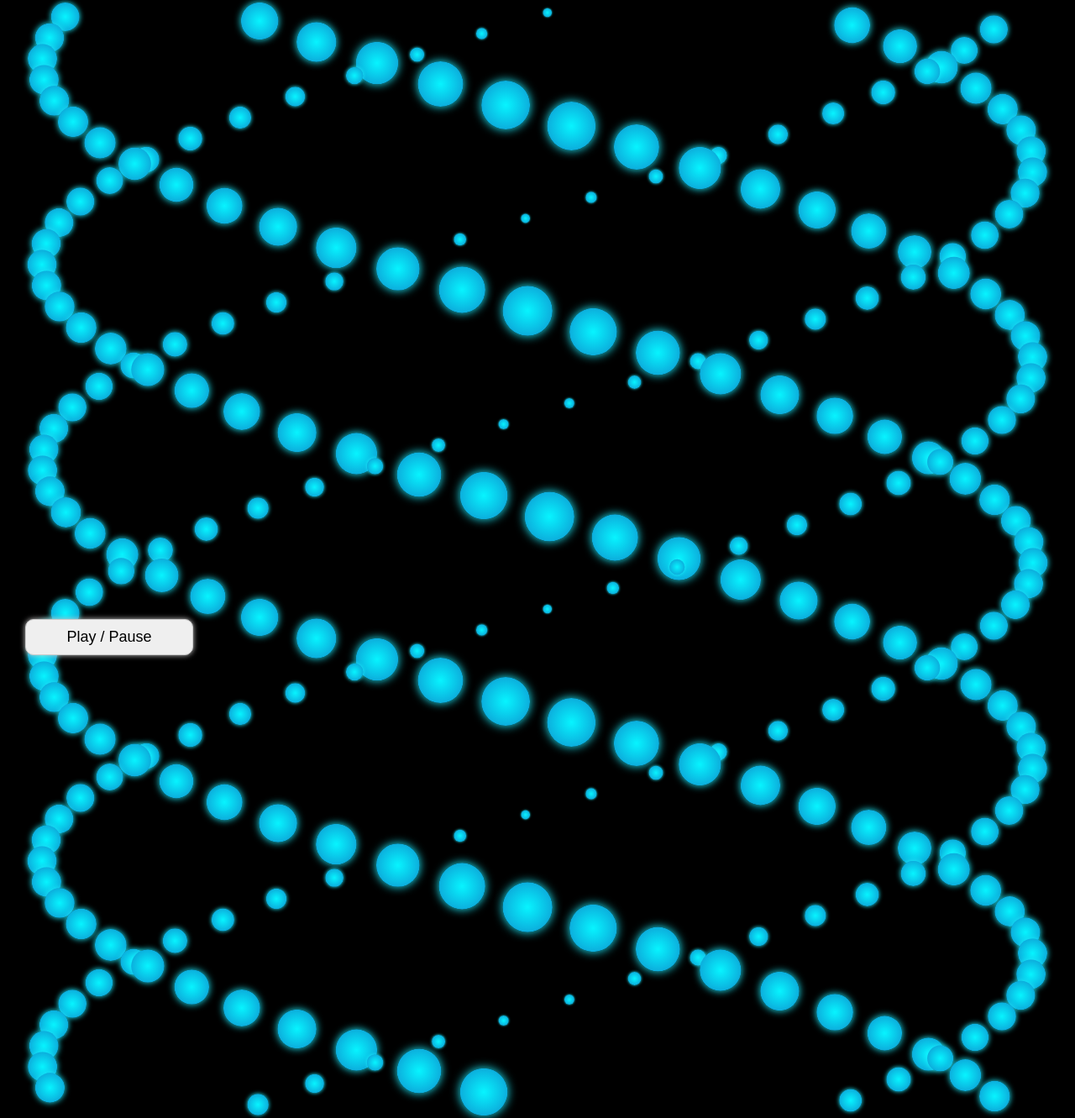
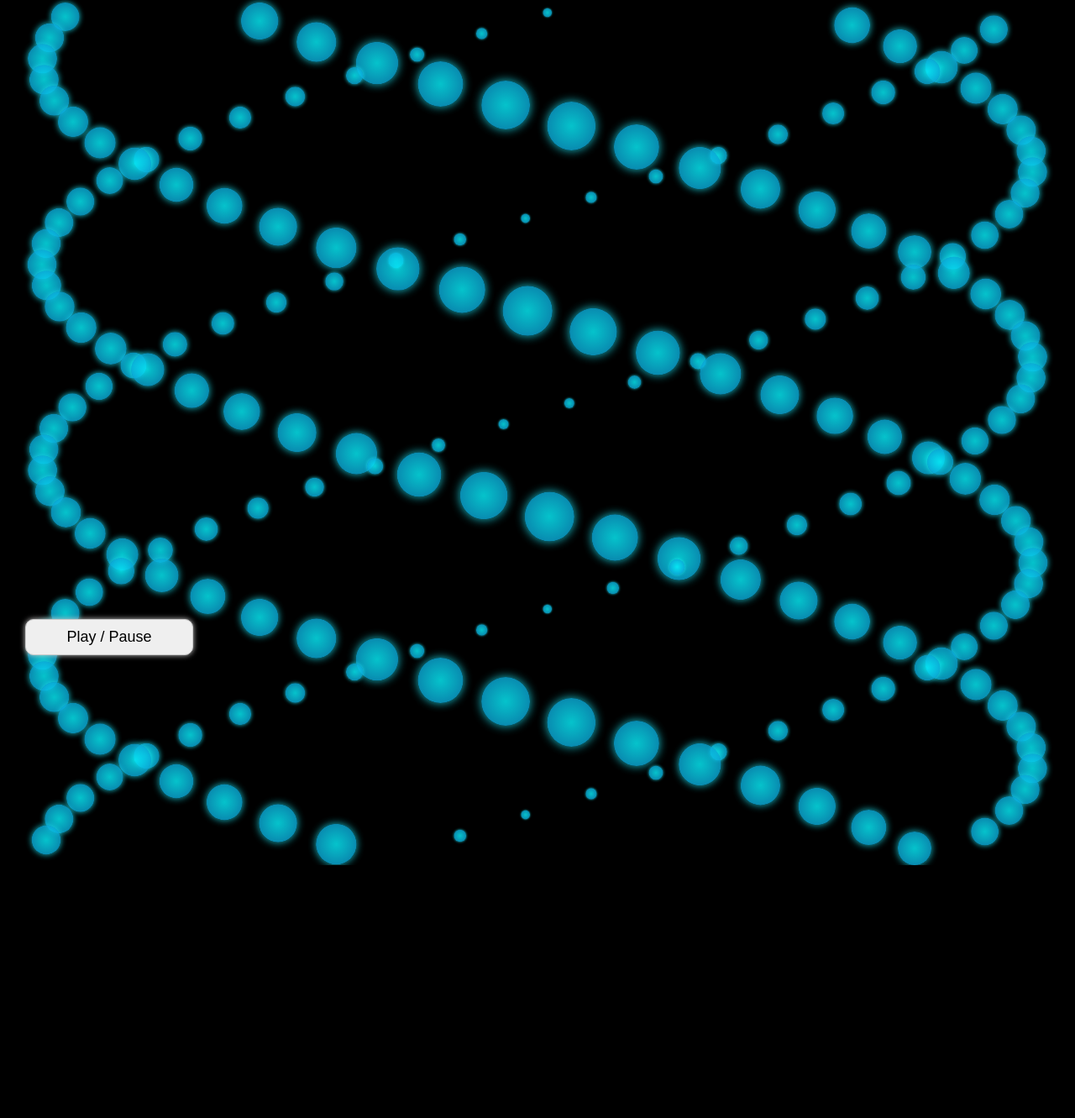
Before and after one commit to DancingPhoenix88/reflow-workshop, a plain HTML site: page index_3d.html in a window 1280 px wide. Shown: the part 10-1341 px from the top of the page at 84% size. After the commit the page ends 1040 px from the top, so only its background shows below. Drawn offline with Linux system fonts and the light colour scheme.

Commit message:
v8.2b: Just add opacity:0.8 => 200 balls @ 30FPS
Now we add opacity to control "light" to mimic 3D space.
By setting opacity = 1, frame rate is high as v8.2 (Later drawn balls will overwrite drawn balls).
By setting opacity = 0.8, frame rate is very unstable, can not even animate 200 balls at 30 FPS smoothly.
Tab 'Performance' shows that CPU consumption is as low as v8.2, because logic stays the same, but GPU takes a lot of time.
After digging many other tools (Layers, Tracing, Performance monitor, and other browsers like Safari & Firefox too), I can not find the exact root cause for this behavior in details. But I know there's something wrong from GPU side.

```diff
--- a/index_3d.html
+++ b/index_3d.html
@@ -12,6 +12,7 @@
       border-radius: 25px;
       background-image: radial-gradient(#07f4ff, #0e91ce);
       box-shadow: 0 0 10px 0px #1ef2fe;
+      opacity: 0.8;
     }
 
     #inputContainer {
@@ -56,7 +57,7 @@
   'use strict';
   window.onload = function () {
     // Adjustment parameters (target: 60FPS)
-    const MOVERS_COUNT  = 1000;
+    const MOVERS_COUNT  = 200;
     var updateFunc      = update_v8; // to select different algorithm
     //----------------------------------------------------------------------------------------------
     // Program parameters
```
Also changed, not shown: 1 other file.
